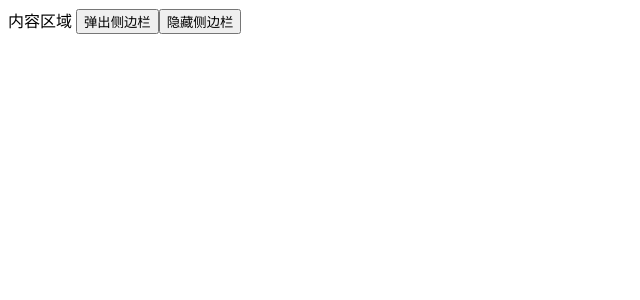
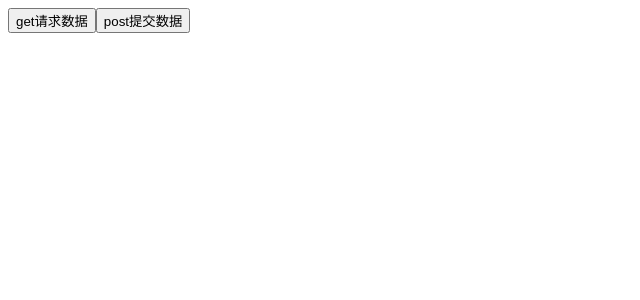
Before and after one commit to m2maomao/angular-tutorial, an Angular app: page / in a window 1280 px wide. Shown: the top 300 px of the page, without its empty margins (0-640 px from the left). Built offline with nearby package versions, Linux system fonts and the light colour scheme.

Commit message:
2 files modified, 3 added

```diff
--- a/src/app/app.component.html
+++ b/src/app/app.component.html
@@ -12,6 +12,8 @@
 
 <app-version-parent></app-version-parent>
 
-<app-news></app-news> -->
+<app-news></app-news>
 
-<app-transition></app-transition>
+<app-transition></app-transition> -->
+
+<app-http></app-http>
--- a/src/app/app.module.ts
+++ b/src/app/app.module.ts
@@ -1,6 +1,7 @@
 import { NgModule } from '@angular/core';
 import { BrowserModule } from '@angular/platform-browser';
 import { FormsModule } from '@angular/forms';
+import { HttpClientModule } from '@angular/common/http';
 
 import { AppComponent } from './app.component';
 import { HeroChildComponent } from './hero-child/hero-child.component';
@@ -12,10 +13,11 @@ import { VersionChildComponent } from './version-child/version-child.component';
 import { NewsComponent } from './news/news.component';
 import { HeaderComponent } from './header/header.component';
 import { TransitionComponent } from './transition/transition.component';
+import { HttpComponent } from './http/http.component';
 
 @NgModule({
-  imports:      [ BrowserModule, FormsModule ],
-  declarations: [ AppComponent, HeroChildComponent, HeroParentComponent, NameChildComponent, NameParentComponent, VersionParentComponent, VersionChildComponent, NewsComponent, HeaderComponent, TransitionComponent ],
+  imports:      [ BrowserModule, FormsModule, HttpClientModule ],
+  declarations: [ AppComponent, HeroChildComponent, HeroParentComponent, NameChildComponent, NameParentComponent, VersionParentComponent, VersionChildComponent, NewsComponent, HeaderComponent, TransitionComponent, HttpComponent ],
   bootstrap:    [ AppComponent ]
 })
 export class AppModule { }
--- /dev/null
+++ b/src/app/http/http.component.html
@@ -0,0 +1,5 @@
+<button (click)="getData()">get请求数据</button>
+<button (click)="doLogin()">post提交数据</button>
+<ul>
+  <li *ngFor="let item of list">{{item.title}}</li>
+</ul>
--- /dev/null
+++ b/src/app/http/http.component.ts
@@ -0,0 +1,38 @@
+import { Component, OnInit } from '@angular/core';
+import { HttpClient, HttpHeaders } from '@angular/common/http';
+
+@Component({
+  selector: 'app-http',
+  templateUrl: './http.component.html',
+  styleUrls: ['./http.component.css']
+})
+export class HttpComponent implements OnInit {
+  public list: any[] = [];
+  constructor(
+    public http: HttpClient
+  ) { }
+
+  ngOnInit() {
+  }
+
+  getData() {
+    let api = "https://cnodejs.org/api/v1/topics";
+    this.http.get(api).subscribe((data: any) => {
+      this.list = data.data;
+    })
+  }
+
+  doLogin() {
+    const httpOptions = {
+      headers: new HttpHeaders({
+        'Content-Type': 'application/json'
+      })
+    }
+    // 存在跨域
+    const api = 'http://127.0.0.1:3000/dologin';
+    this.http.post(api, {"username": "张三", "age": 20}, httpOptions).subscribe(res => {
+      console.log(res)
+    })
+
+  }
+}
```
Also changed, not shown: src/app/http/http.component.css (added).
